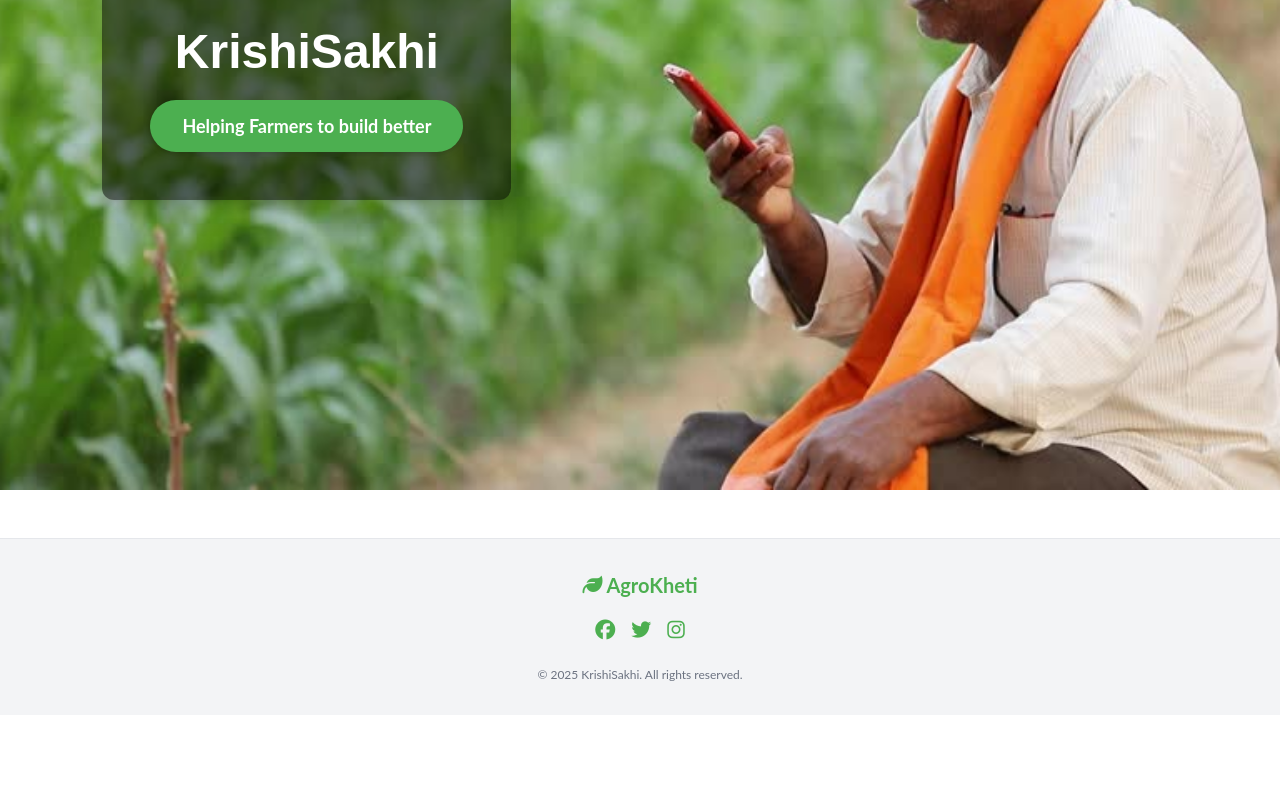
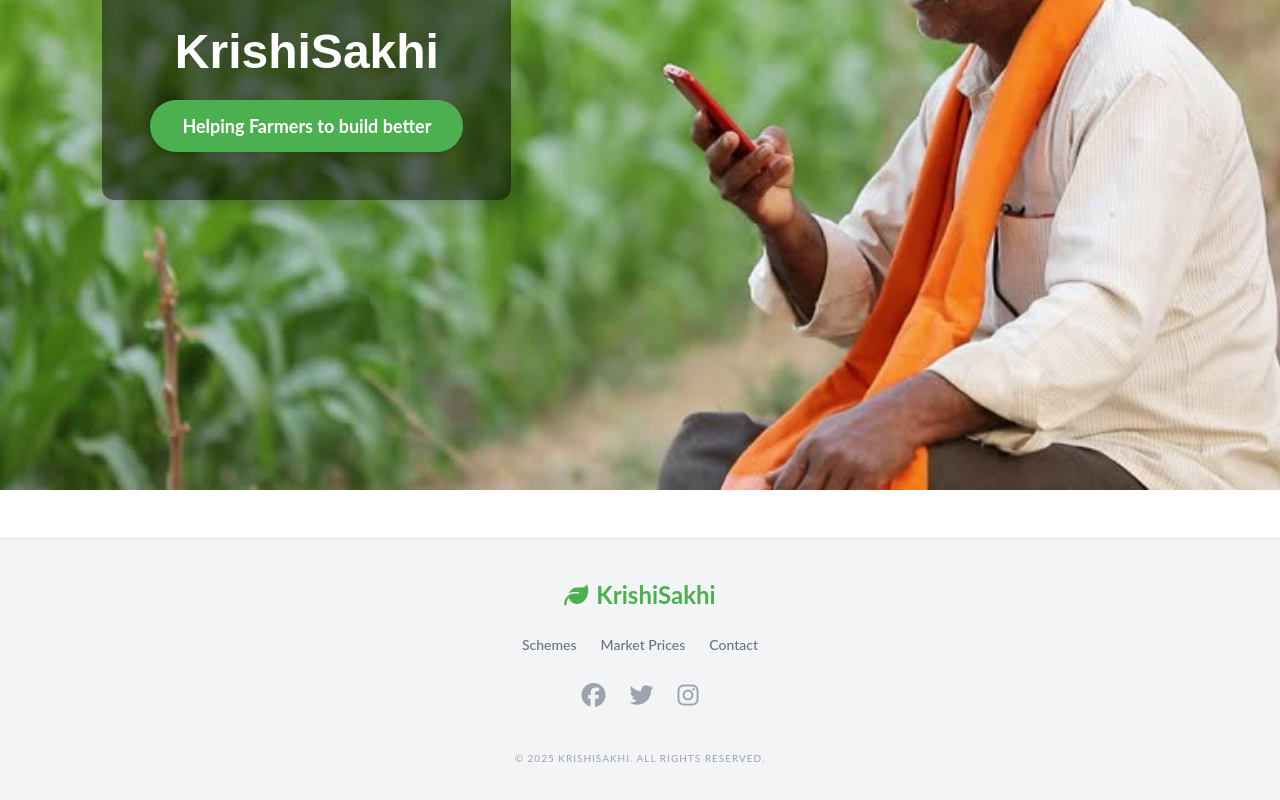
Before and after one commit to Mayankjha12/kisan-sakhi, a React (Create React App) app: page / in a window 1280 px wide. Shown: the part 380-1180 px from the top of the page. Before the commit the page ends 1095 px from the top, so only its background shows below. Built offline with nearby package versions, Linux system fonts and the light colour scheme; the HTML template or start-up script is replaced by a standard one.

Commit message:
Update Footer.jsx

```diff
--- a/src/components/Footer.jsx
+++ b/src/components/Footer.jsx
@@ -2,27 +2,42 @@ import React from 'react';
 
 const Footer = ({ langData }) => {
     return (
-        <footer className="bg-gray-100 text-gray-700 py-8 mt-12 border-t border-gray-200">
-            <div className="footer-content max-w-7xl mx-auto flex flex-col items-center gap-4 px-4">
+        <footer className="bg-gray-100 text-gray-700 py-10 mt-12 border-t border-gray-200">
+            <div className="footer-content max-w-7xl mx-auto flex flex-col items-center gap-6 px-4">
 
-                <div className="footer-logo text-xl text-green-600 font-bold flex items-center gap-1">
+                {/* Logo Section - Name updated to KrishiSakhi */}
+                <div className="footer-logo text-2xl text-green-600 font-bold flex items-center gap-2">
                     <i className="fa-solid fa-leaf"></i>
-                    <span>{langData.footerLogo || 'AgroKheti'}</span>
+                    <span>{langData.heroTitle || 'KrishiSakhi'}</span>
                 </div>
 
-
-
-                <div className="footer-social flex gap-4 text-xl">
-                    <a href="/"><i className="fa-brands fa-facebook text-green-600 hover:text-green-700"></i></a>
-                    <a href="/"><i className="fa-brands fa-twitter text-green-600 hover:text-green-700"></i></a>
-                    <a href="/"><i className="fa-brands fa-instagram text-green-600 hover:text-green-700"></i></a>
+                {/* Quick Links (Optional but looks professional) */}
+                <div className="flex gap-6 text-sm font-medium text-gray-500">
+                    <span className="hover:text-green-600 cursor-pointer">{langData.footerSchemes || 'Schemes'}</span>
+                    <span className="hover:text-green-600 cursor-pointer">{langData.footerMarketPrices || 'Market Prices'}</span>
+                    <span className="hover:text-green-600 cursor-pointer">{langData.footerContact || 'Contact'}</span>
                 </div>
 
-                <div className="footer-copy text-xs text-gray-500 mt-2">
-                    {langData.footerCopy || '© 2025 AgroKheti. All rights reserved.'}
+                {/* Social Icons */}
+                <div className="footer-social flex gap-6 text-2xl">
+                    <button className="text-gray-400 hover:text-blue-600 transition-colors">
+                        <i className="fa-brands fa-facebook"></i>
+                    </button>
+                    <button className="text-gray-400 hover:text-blue-400 transition-colors">
+                        <i className="fa-brands fa-twitter"></i>
+                    </button>
+                    <button className="text-gray-400 hover:text-pink-600 transition-colors">
+                        <i className="fa-brands fa-instagram"></i>
+                    </button>
+                </div>
+
+                {/* Copyright Text */}
+                <div className="footer-copy text-[10px] uppercase tracking-widest text-gray-400 mt-4">
+                    {langData.footerCopy || '© 2025 KrishiSakhi. All rights reserved.'}
                 </div>
             </div>
         </footer>
     );
 };
+
 export default Footer;
```
